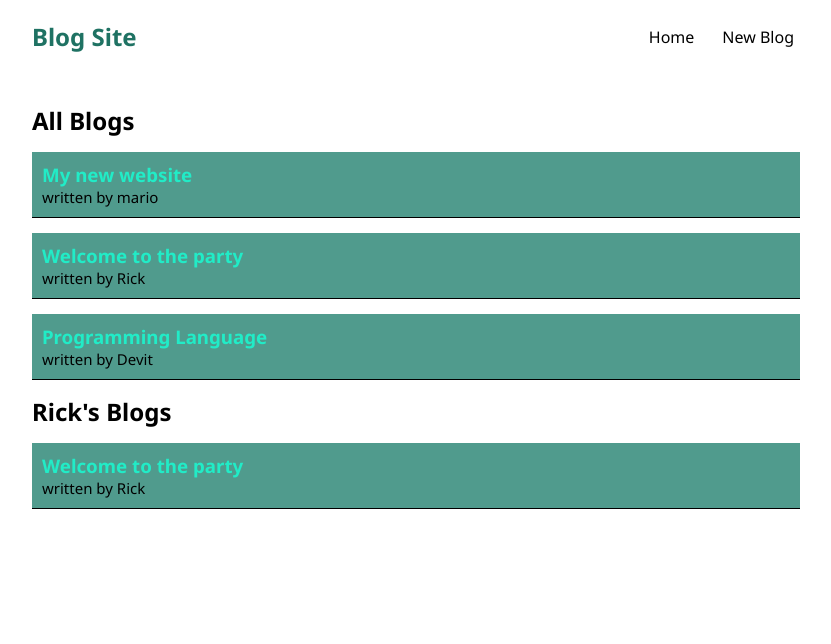
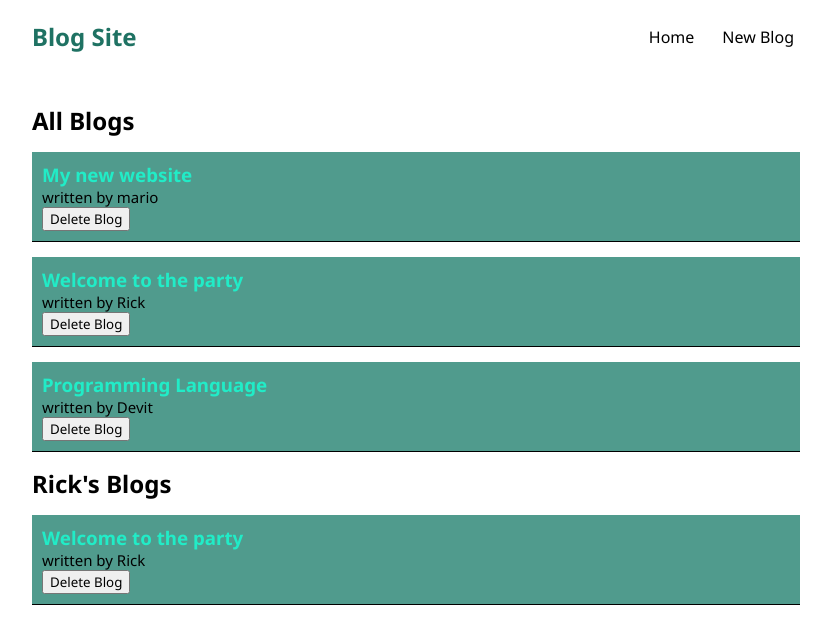
Before and after one commit to Liqaing/Blog-Site, a React (Create React App) app: page / in a window 1280 px wide. Shown: the top 644 px of the page, without its empty margins (224-1055 px from the left). Built offline with nearby package versions, Linux system fonts and the light colour scheme.

Commit message:
Add delete blog function
Can now delete blog and update state

```diff
--- a/src/components/bloglist.js
+++ b/src/components/bloglist.js
@@ -1,5 +1,5 @@
 // Take in the prop which provided by parent compenent
-const BlogList = ({blogs, title}) => {
+const BlogList = ({blogs, title, handleDeleteBlog}) => {
     return (
         <div className="blog-list">
             <h2>{title}</h2>
@@ -8,6 +8,7 @@ const BlogList = ({blogs, title}) => {
                 <div className="blog-preview" key={blog.id}>
                     <h3>{ blog.title }</h3>
                     <p> written by { blog.author }</p>
+                    <button onClick={() => handleDeleteBlog(blog.id)}>Delete Blog</button>
                 </div>
             ))}
         </div>
--- a/src/components/home.js
+++ b/src/components/home.js
@@ -10,14 +10,25 @@ const Home = () => {
         {title: 'Programming Language', body: 'lorem ipsum...', author: 'Devit', id: 3},
     ]);
 
+    // Delete blog by id
+    const handleDeleteBlog = (id) => {
+        // Create new array to store blog that are now not match the id
+        // If the id doesn't match, it is not the blog to delete
+        const newBlogs = blogs.filter((blog) => blog.id !== id);
+
+        // Update blogs state to newBlogs
+        setBlogs(newBlogs);
+    }
+
     return (
         <div className="home">
-            {/* Call BlogList component and provide blogs state as prop to render */}
-            <BlogList blogs={blogs} title="All Blogs"/>
+            {/* Call BlogList component and provide blogs state, function as prop to render */}
+            <BlogList blogs={blogs} title="All Blogs" handleDeleteBlog={handleDeleteBlog}/>
+
             <BlogList blogs={blogs.filter((blog) => {
                 // Return only the blogs written by Rick into the components
                 return blog.author === 'Rick';
-            })} title="Rick's Blogs"/>
+            })} title="Rick's Blogs" handleDeleteBlog={handleDeleteBlog}/>
 
         </div>
     );
```
